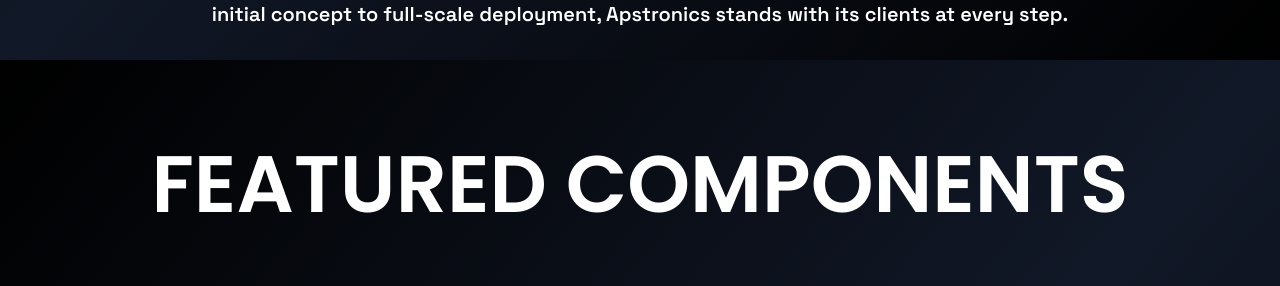
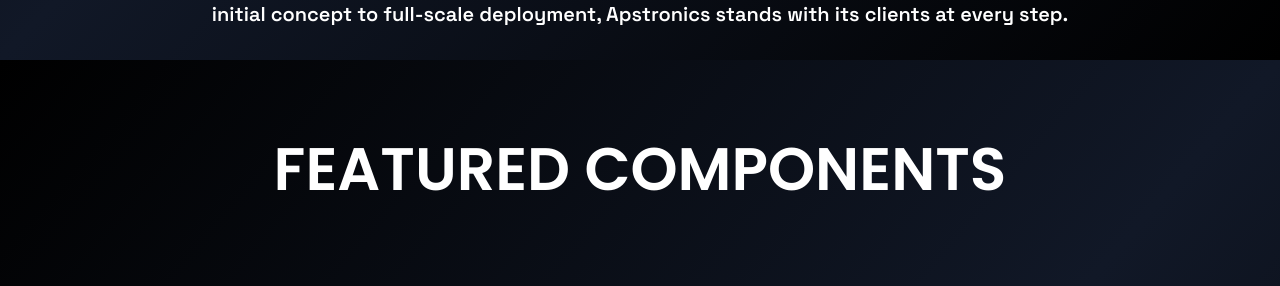
Before and after one commit to TANJIRO1709/project_apstronix, a Next.js app: page / in a window 1280 px wide. Shown: the part 2100-2386 px from the top of the page. Built offline with nearby package versions, Linux system fonts and the light colour scheme.

Commit message:
minor changes

```diff
--- a/src/components/Featuredcomp.tsx
+++ b/src/components/Featuredcomp.tsx
@@ -205,7 +205,7 @@ const FlagEvent = () => {
           transition={{ duration: 0.8, ease: "easeOut" }}
         >
           <motion.h1
-            className={`text-white px-5 ${poppins.className} font-semibold text-center uppercase text-[28px] sm:text-[35px] md:text-[80px] leading-normal`}
+            className={`text-white px-5 ${poppins.className} font-semibold text-center uppercase text-[28px] sm:text-[35px] md:text-[60px] leading-normal`}
           >
             FEATURED COMPONENTS
           </motion.h1>
```
